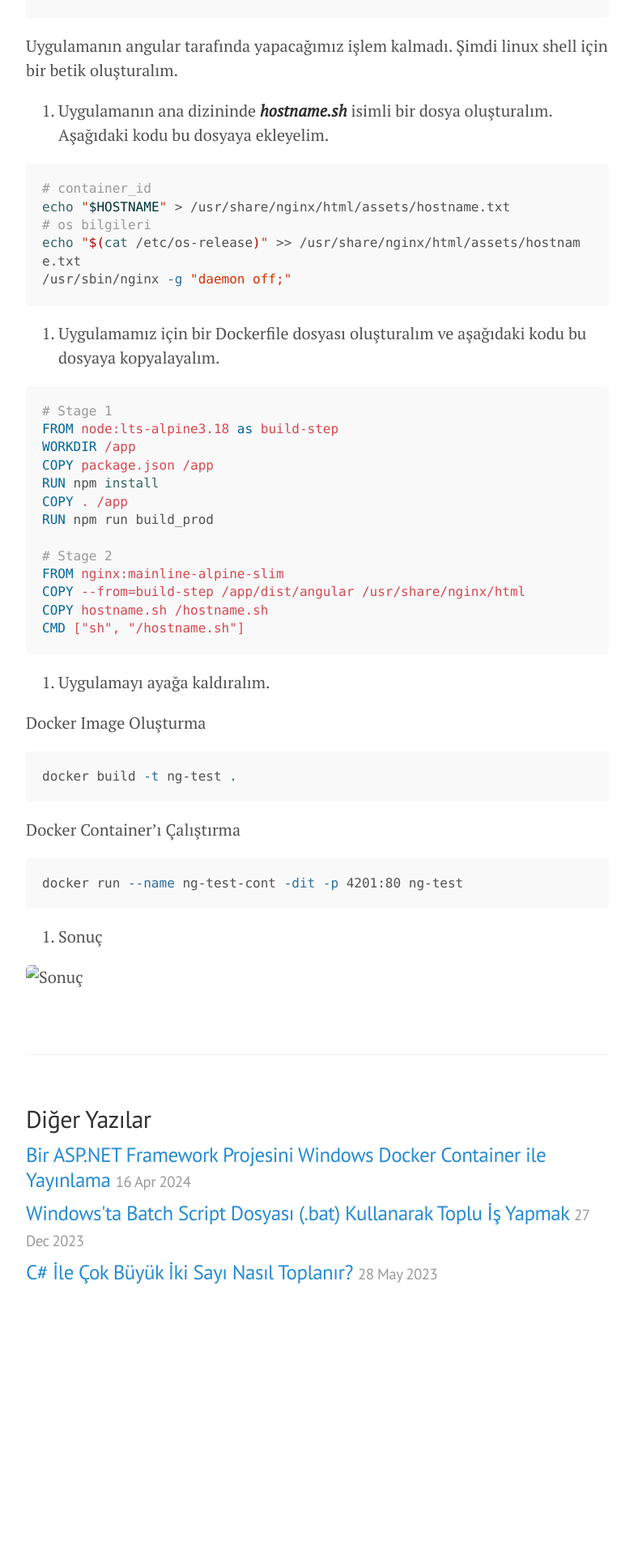
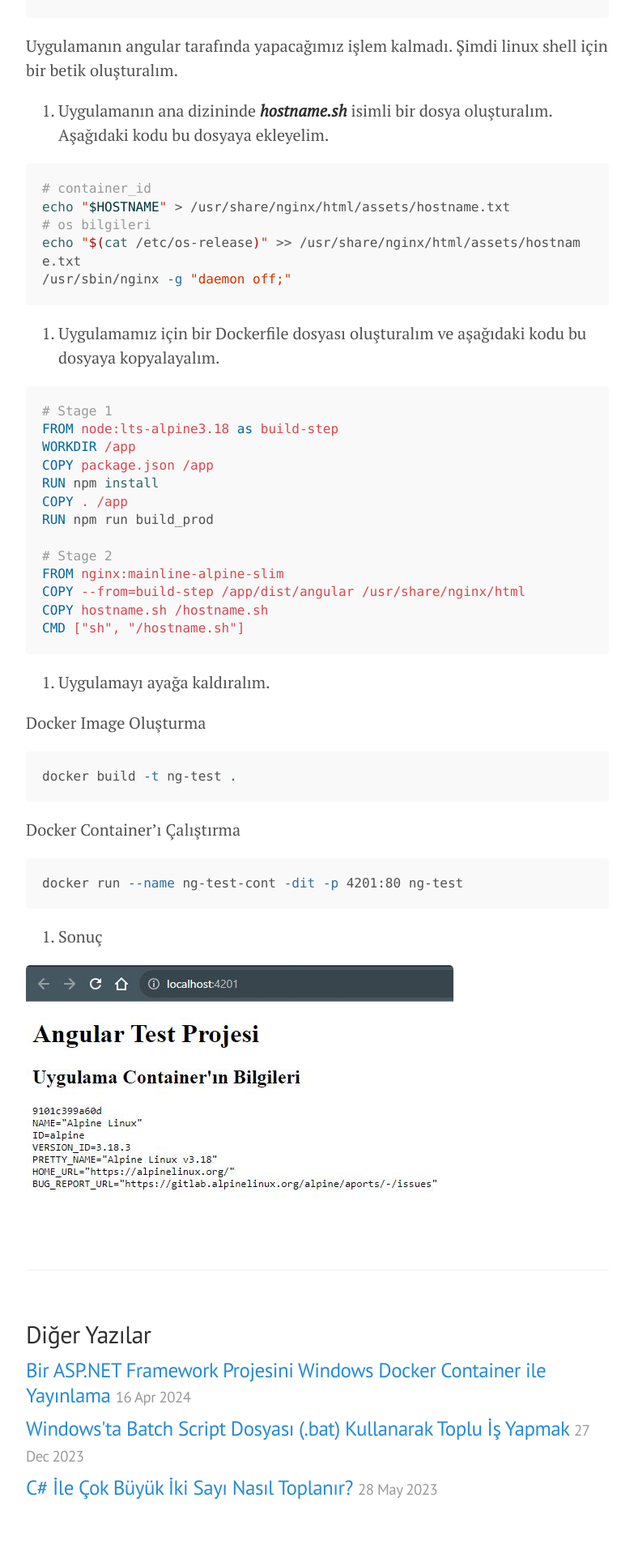
Before and after one commit to merterr/merterr.github.io, a Jekyll site: the page built from _posts/2023-09-20-how-to-get-container-informations-from-an-angular-project.md, in a window 1280 px wide. Shown: the part 2327-4240 px from the top of the page at 81% size, without its empty margins (248-1031 px from the left). Built offline with Jekyll 4.4.1, drawn with Linux system fonts in a browser that asks for light colours; nearby versions of some CDN libraries; before the commit the page ends 3974 px from its top, so only the background shows below that.

Commit message:
Update 2023-09-20-how-to-get-container-informations-from-an-angular-project.md

```diff
--- a/_posts/2023-09-20-how-to-get-container-informations-from-an-angular-project.md
+++ b/_posts/2023-09-20-how-to-get-container-informations-from-an-angular-project.md
@@ -120,4 +120,4 @@ docker run --name ng-test-cont -dit -p 4201:80 ng-test
 
 8. Sonuç
 
-![Sonuç](../public/images/2023-09-20/hostname_and_os_name.jpg)
+![Sonuç](/public/images/2023-09-20/hostname_and_os_name.jpg)
```
